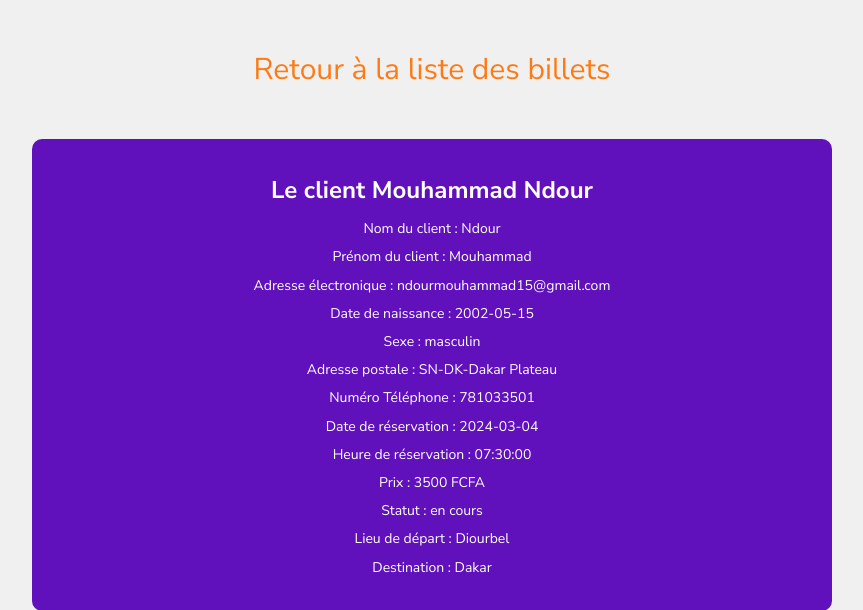
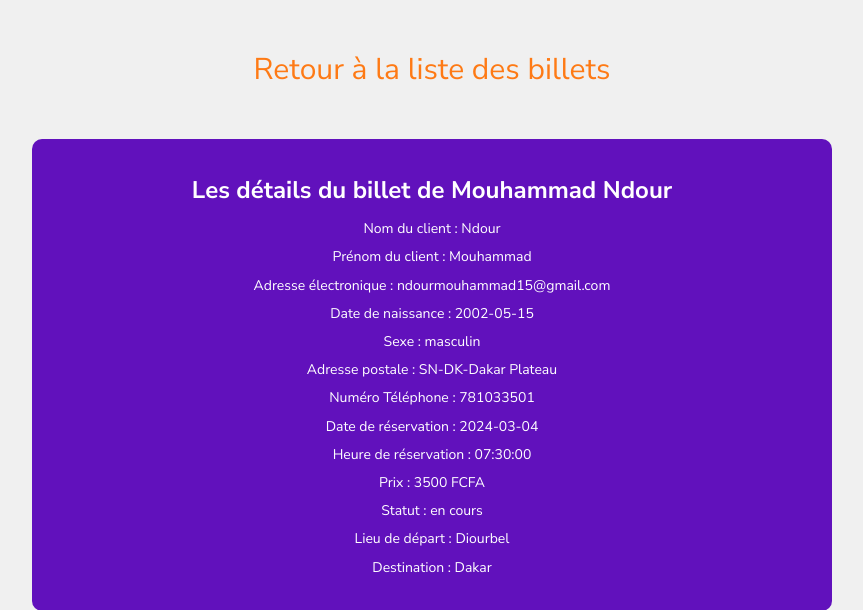
Before and after one commit to ndourmouhammad/gestion_billets, a PHP site: page /detail.php?id=1 in a window 1280 px wide. Shown: the part 130-740 px from the top of the page, without its empty margins (208-1071 px from the left). Run offline with PHP 8.4, Linux system fonts and the light colour scheme; data comes from the database, SQL or seed files in the repository.

Commit message:
page detail

```diff
--- a/detail.php
+++ b/detail.php
@@ -16,7 +16,7 @@ $req->execute();
 
     <?php while ($data2 = $req->fetch(PDO::FETCH_ASSOC)) { ?>
         <div class="billet">
-            <h1 class="billet-title">Le client <?= ucfirst($data2['prenom']); ?> <?= ucfirst($data2['nom']); ?></h1>
+            <h1 class="billet-title">Les détails du billet de  <?= ucfirst($data2['prenom']); ?> <?= ucfirst($data2['nom']); ?></h1>
             <ul class="billet-details">
                 <li>
                     Nom du client : <?= $data2['nom']; ?>
```
